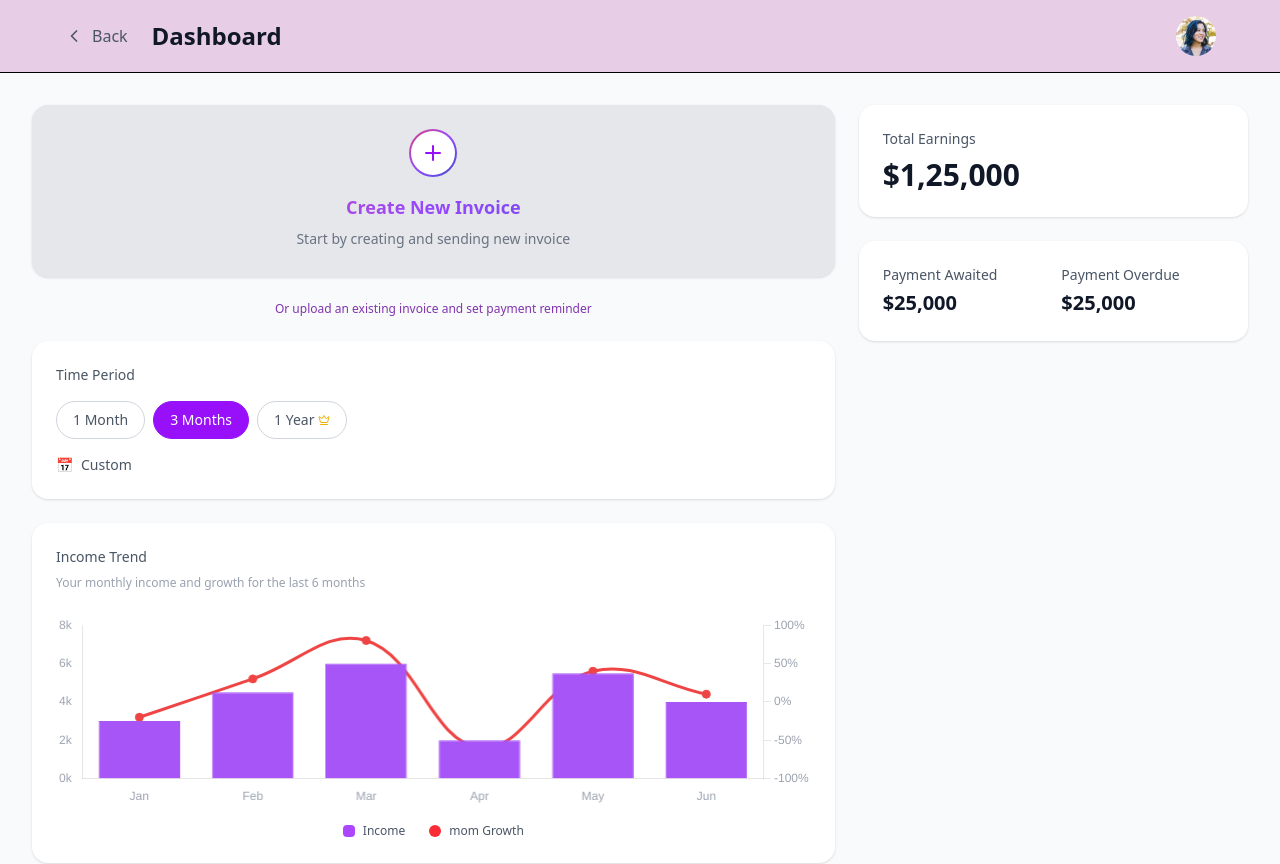
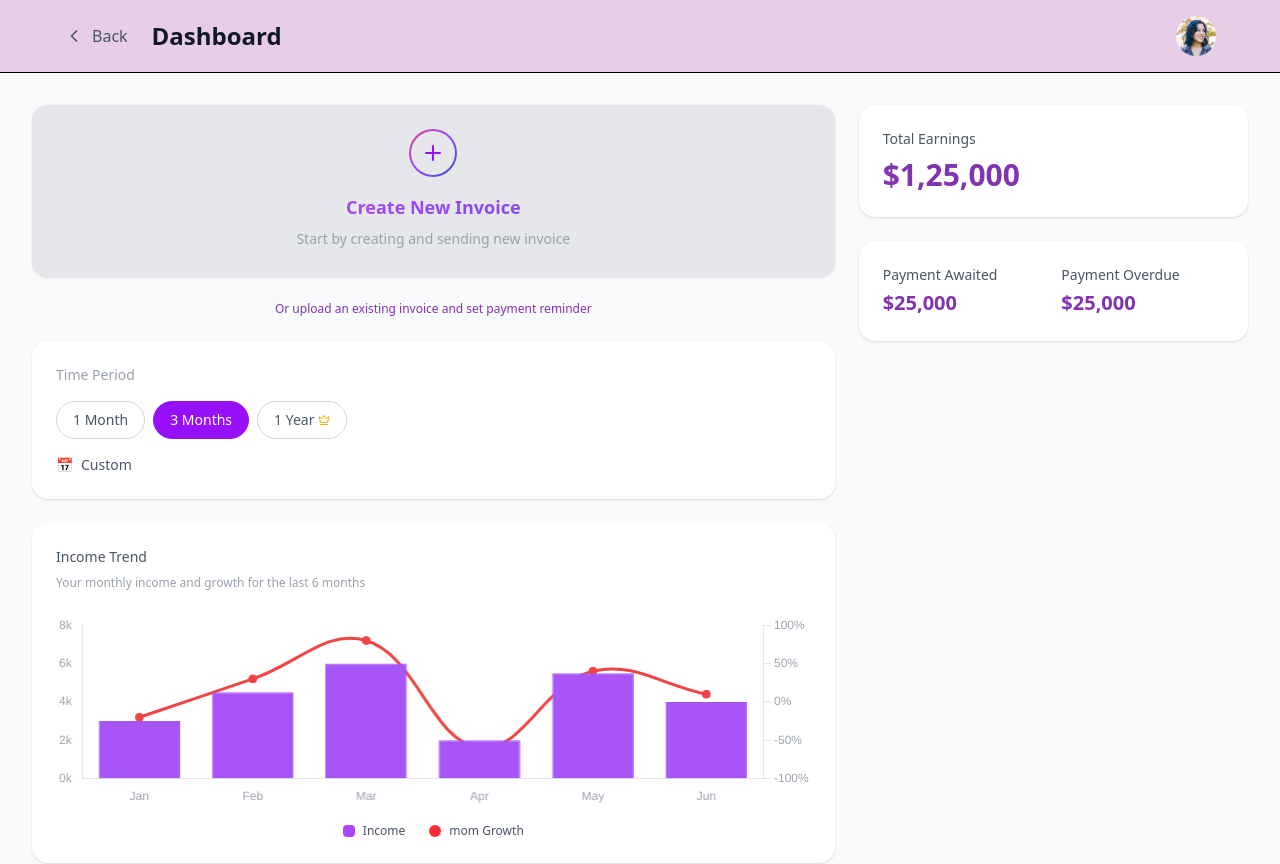
Before and after one commit to HarshithKDev/sparkonomy, a React (Vite) app: page / in a window 1280 px wide. Shown: the top 864 px of the page. Built offline with nearby package versions, Linux system fonts and the light colour scheme.

Commit message:
update text colours

```diff
--- a/src/InvoiceDashboard.jsx
+++ b/src/InvoiceDashboard.jsx
@@ -191,12 +191,12 @@ const InvoiceDashboard = () => {
               <div className="text-center">
                 {/* Gradient Border for Plus Icon */}
                 <div className="w-12 h-12 p-[2px] rounded-full flex items-center justify-center mx-auto mb-4 bg-gradient-to-br from-[#DD2A7B] via-[#9747FF] to-[#334CCA]">
-                  <div className="w-full h-full bg-white rounded-full flex items-center justify-center">
+                  <div className="w-full h-full bg-gray-200 rounded-full flex items-center justify-center">
                     <Plus className="w-6 h-6 text-purple-600" />
                   </div>
                 </div>
                 <h2 className="text-lg font-semibold mb-2 bg-gradient-to-r from-[#DD2A7B] via-[#9747FF] to-[#334CCA] bg-clip-text text-transparent">Create New Invoice</h2>
-                <p className="text-sm text-gray-500 mb-1">Start by creating and sending new invoice</p>
+                <p className="text-sm text-gray-400 mb-1">Start by creating and sending new invoice</p>
               </div>
             </div>
 
@@ -205,7 +205,7 @@ const InvoiceDashboard = () => {
 
             {/* Time Period Selection */}
             <div className="bg-white rounded-2xl p-6 shadow-sm">
-              <h3 className="text-sm font-medium text-gray-600 mb-4">Time Period</h3>
+              <h3 className="text-sm font-medium text-gray-400 mb-4">Time Period</h3>
               <div className="flex flex-wrap gap-2 mb-4">
                 <button
                   onClick={() => setSelectedPeriod('1Month')}
@@ -260,7 +260,7 @@ const InvoiceDashboard = () => {
             {/* Total Earnings */}
             <div className="bg-white rounded-2xl p-6 shadow-sm">
               <h3 className="text-sm font-medium text-gray-600 mb-2">Total Earnings</h3>
-              <p className="text-3xl font-bold text-gray-900">$1,25,000</p>
+              <p className="text-3xl font-semibold text-[#8134AF]">$1,25,000</p>
             </div>
 
             {/* Payment Status */}
@@ -268,11 +268,11 @@ const InvoiceDashboard = () => {
               <div className="grid grid-cols-2 gap-4">
                 <div>
                   <h4 className="text-sm font-medium text-gray-600 mb-1">Payment Awaited</h4>
-                  <p className="text-xl font-semibold text-gray-900">$25,000</p>
+                  <p className="text-xl font-semibold text-[#8134AF]">$25,000</p>
                 </div>
                 <div>
                   <h4 className="text-sm font-medium text-gray-600 mb-1">Payment Overdue</h4>
-                  <p className="text-xl font-semibold text-gray-900">$25,000</p>
+                  <p className="text-xl font-semibold text-[#8134AF]">$25,000</p>
                 </div>
               </div>
             </div>
```
